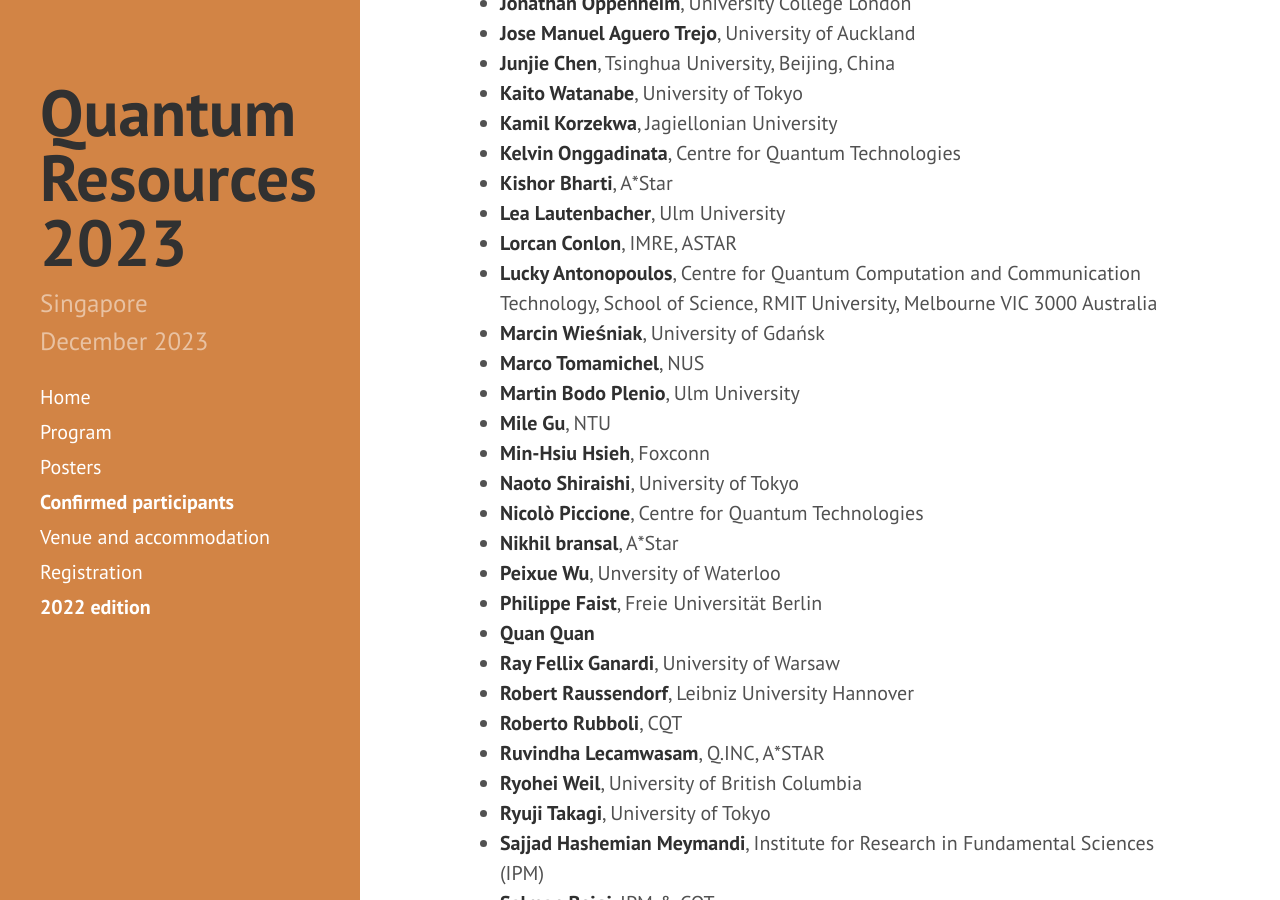
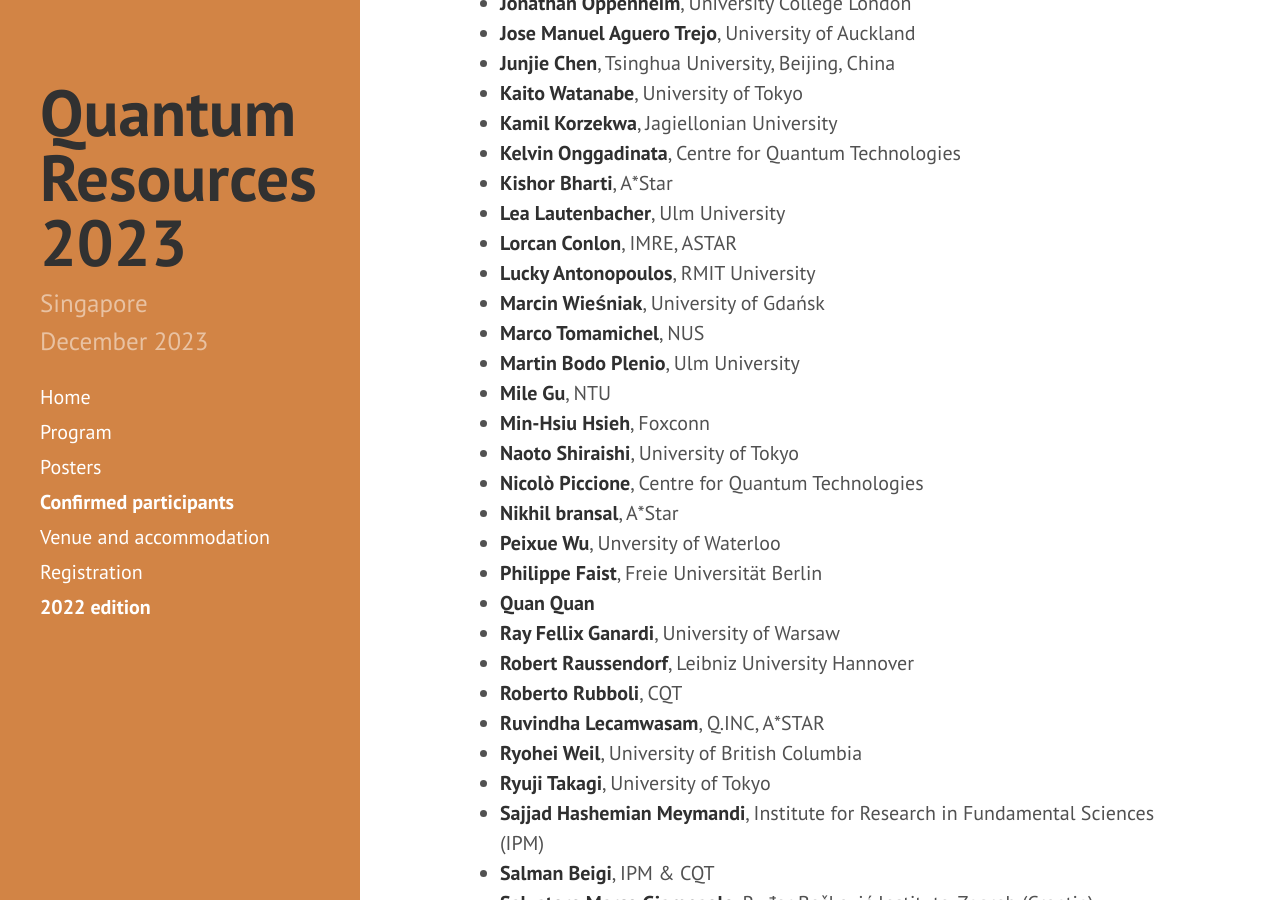
Before and after one commit to RyujiPat2/RyujiPat2.github.io, a Jekyll site: the page built from participants.md, in a window 1280 px wide and 900 px high, scrolled down 1352 px. Built offline with Jekyll 4.4.1, drawn with Linux system fonts in a browser that asks for light colours; nearby versions of some CDN libraries.

Commit message:
Update participants.md

```diff
--- a/participants.md
+++ b/participants.md
@@ -55,7 +55,7 @@ order: 4
 * **Kishor	Bharti**,	A*Star
 * **Lea	Lautenbacher**,	Ulm University
 * **Lorcan	Conlon**,	IMRE, ASTAR
-* **Lucky	Antonopoulos**,	Centre for Quantum Computation and Communication Technology, School of Science, RMIT University, Melbourne VIC 3000 Australia
+* **Lucky	Antonopoulos**,	RMIT University
 * **Marcin	Wieśniak**,	University of Gdańsk
 * **Marco	Tomamichel**,	NUS
 * **Martin Bodo	Plenio**,	Ulm University
```
